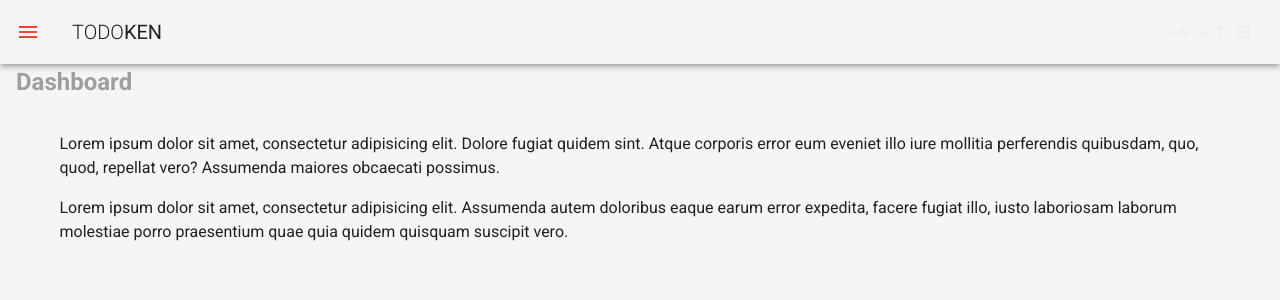
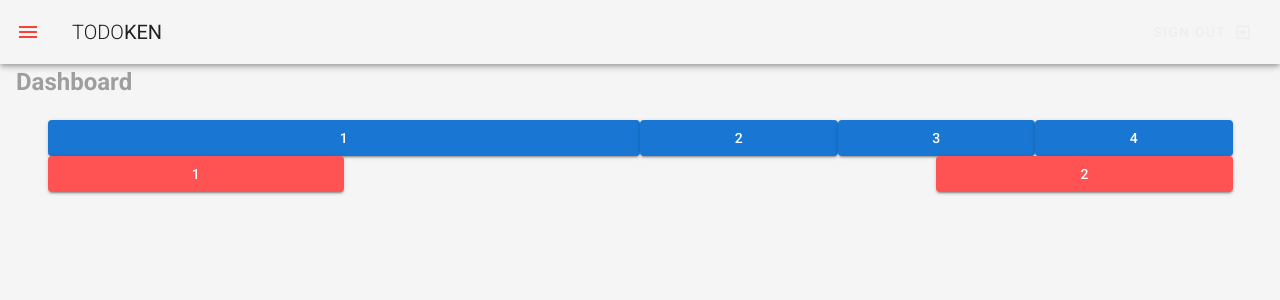
Before and after one commit to Kenan-Kadic/nuxt-proba, a Nuxt app: page /dashboard in a window 1280 px wide. Shown: the top 300 px of the page. Built offline with nearby package versions, Linux system fonts and the light colour scheme.

Commit message:
dashboard.vue updataed

```diff
--- a/pages/dashboard.vue
+++ b/pages/dashboard.vue
@@ -3,8 +3,31 @@
   <h2 class="subheading grey--text">Dashboard</h2>
 
       <v-container class="my-5">
-      <p>Lorem ipsum dolor sit amet, consectetur adipisicing elit. Dolore fugiat quidem sint. Atque corporis error eum eveniet illo iure mollitia perferendis quibusdam, quo, quod, repellat vero? Assumenda maiores obcaecati possimus.</p>
-      <p>Lorem ipsum dolor sit amet, consectetur adipisicing elit. Assumenda autem doloribus eaque earum error expedita, facere fugiat illo, iusto laboriosam laborum molestiae porro praesentium quae quia quidem quisquam suscipit vero.</p>
+
+      <v-layout row>
+        <v-flex xs12 md6>
+        <v-btn outline block class="primary">1</v-btn>
+        </v-flex >
+        <v-flex xs4 md2>
+        <v-btn outline block class="primary">2</v-btn>
+        </v-flex >
+        <v-flex xs4 md2>
+        <v-btn outline block class="primary">3</v-btn>
+        </v-flex >
+        <v-flex xs4 md2>
+        <v-btn outline block class="primary">4</v-btn>
+        </v-flex >
+      </v-layout>
+
+      <v-layout row wrap justify-space-between>
+        <v-flex xs4 md3>
+        <v-btn outline block class="error">1</v-btn>
+        </v-flex>
+        <v-flex xs4 md3>
+        <v-btn outline block class="error">2</v-btn>
+        </v-flex>
+      </v-layout>
+
       </v-container>
 </div>
 </template>
```
